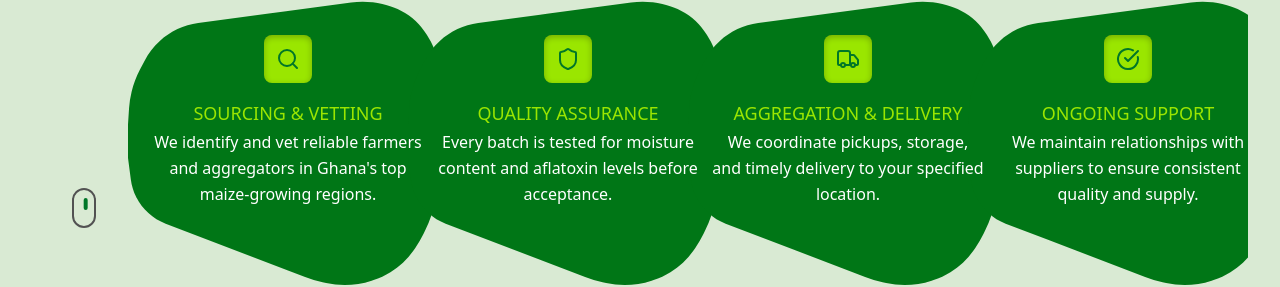
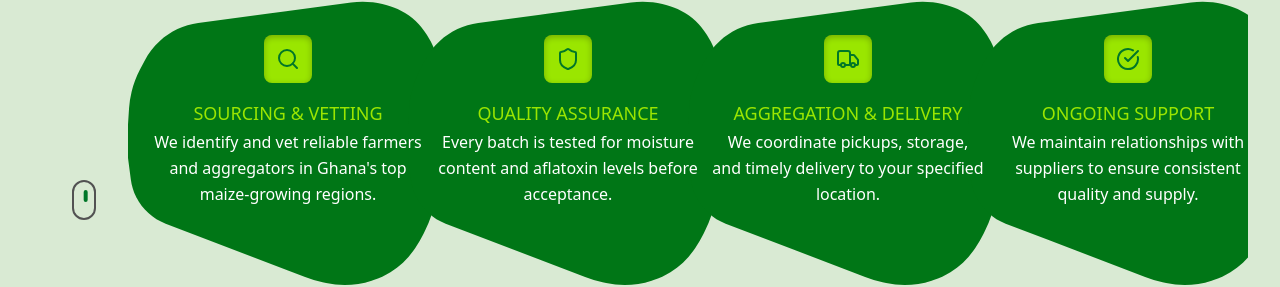
Before and after one commit to afromorpheus/baobab-frontiers-website, a Next.js app: page / in a window 1280 px wide. Shown: the part 3839-4126 px from the top of the page. Built offline with nearby package versions, Linux system fonts and the light colour scheme.

Commit message:
Move How It Works swipe indicator up by 8px

```diff
--- a/src/components/HowItWorks.tsx
+++ b/src/components/HowItWorks.tsx
@@ -111,7 +111,7 @@ export default function HowItWorks() {
                 className="absolute z-10 md:left-2 left-4"
                 style={{
                   top: '50%',
-                  transform: 'translateY(-50%)'
+                  transform: 'translateY(-50%) translateY(-8px)'
                 }}
               >
                 <div className="flex items-center space-x-2">
```
